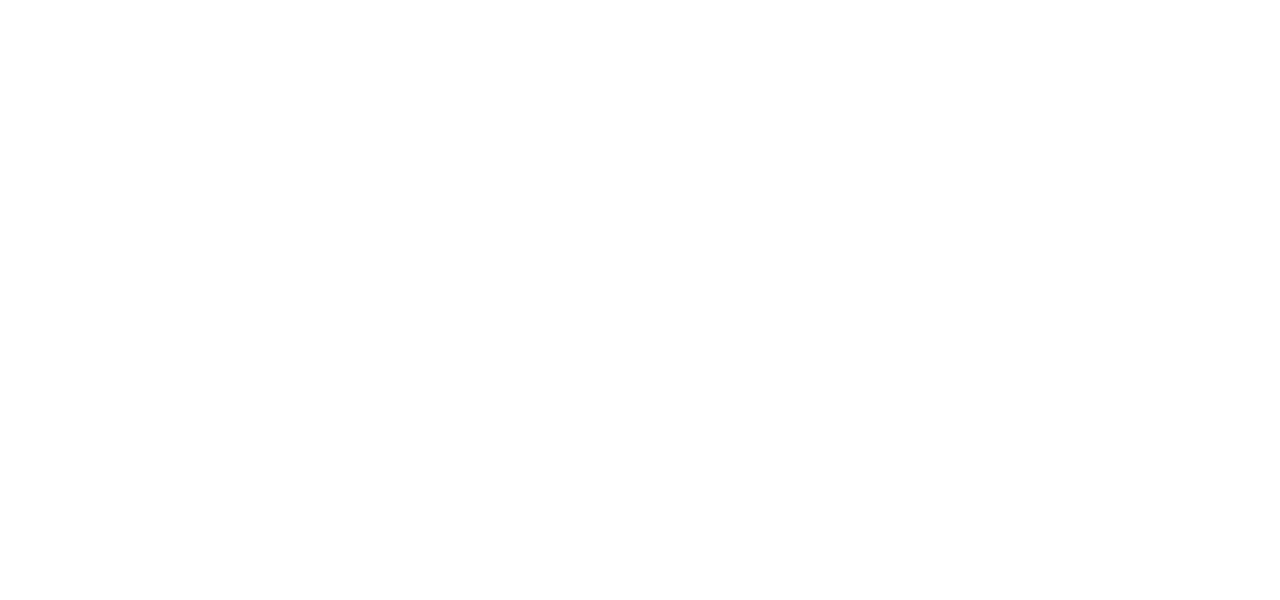
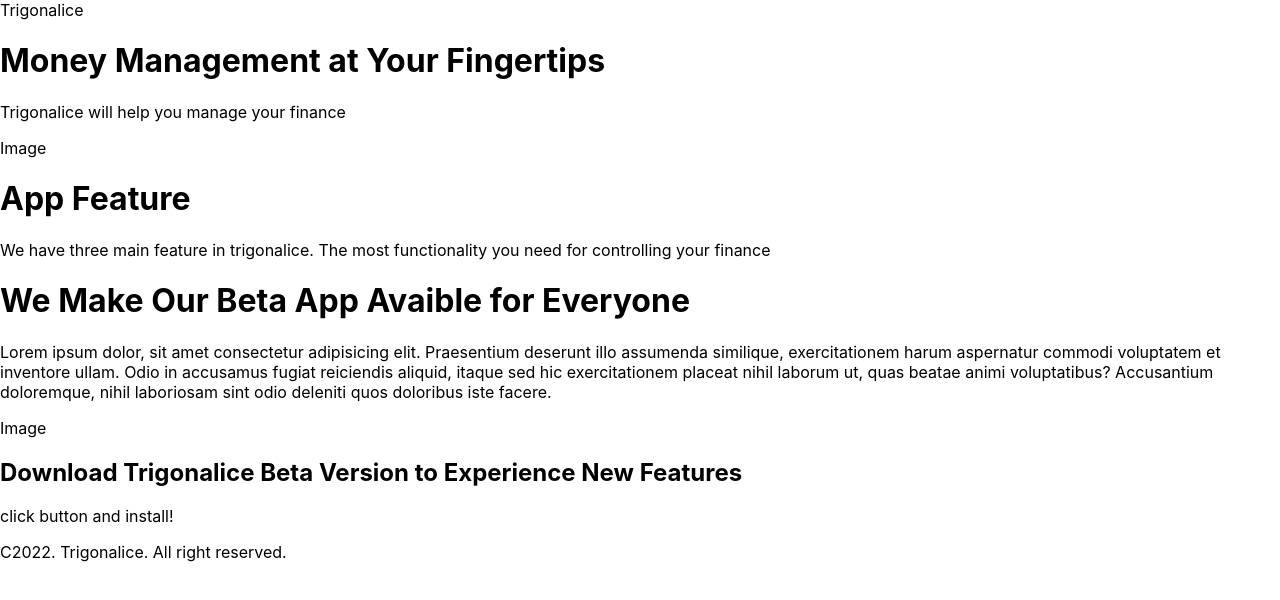
Before and after one commit to okkyprasetian/port-trigonalice, a React (Create React App) app: page / in a window 1280 px wide. Shown: the top 600 px of the page. Built offline with nearby package versions, Linux system fonts and the light colour scheme.

Commit message:
write almost all content

```diff
--- a/src/App.js
+++ b/src/App.js
@@ -1,6 +1,50 @@
 function App() {
   return (
     <div className="App">
+
+      <div className="home">
+        <div className="home-content">
+          <div className="brand">
+            Trigonalice
+          </div>
+          <h1 className="home-h1"> Money Management at Your Fingertips </h1>
+          <p className="home-p">
+            Trigonalice will help you manage your finance
+          </p>
+        </div>
+        <div className="home-illust">
+          Image
+        </div>
+      </div>
+
+      <div className="feature">
+        <h1 className="feature-h1"> App Feature </h1>
+        <p className="feature-p">
+          We have three main feature in trigonalice. The most functionality you need for controlling your finance
+        </p>
+        <div className="cards"></div>
+      </div>
+
+      <div className="beta">
+
+        <h1 className="beta-h1">We Make Our Beta App Avaible for Everyone</h1>
+        <p className="beta-p">
+          Lorem ipsum dolor, sit amet consectetur adipisicing elit. Praesentium deserunt illo assumenda similique, exercitationem harum aspernatur commodi voluptatem et inventore ullam. Odio in accusamus fugiat reiciendis aliquid, itaque sed hic exercitationem placeat nihil laborum ut, quas beatae animi voluptatibus? Accusantium doloremque, nihil laboriosam sint odio deleniti quos doloribus iste facere.
+        </p>
+        <div className="beta-illust">
+          Image
+        </div>
+
+        <h2 className="beta-h2">Download Trigonalice Beta Version to Experience New Features</h2>
+        <p className="beta-download-p">
+          click button and install!
+        </p>
+
+        <div className="footer">
+          C2022. Trigonalice. All right reserved.
+        </div>
+
+      </div>
 
     </div>
   );
```
Also changed, not shown: src/components/Card.jsx (added, +9 -0 lines), src/components/Download.jsx (added, +9 -0 lines).
